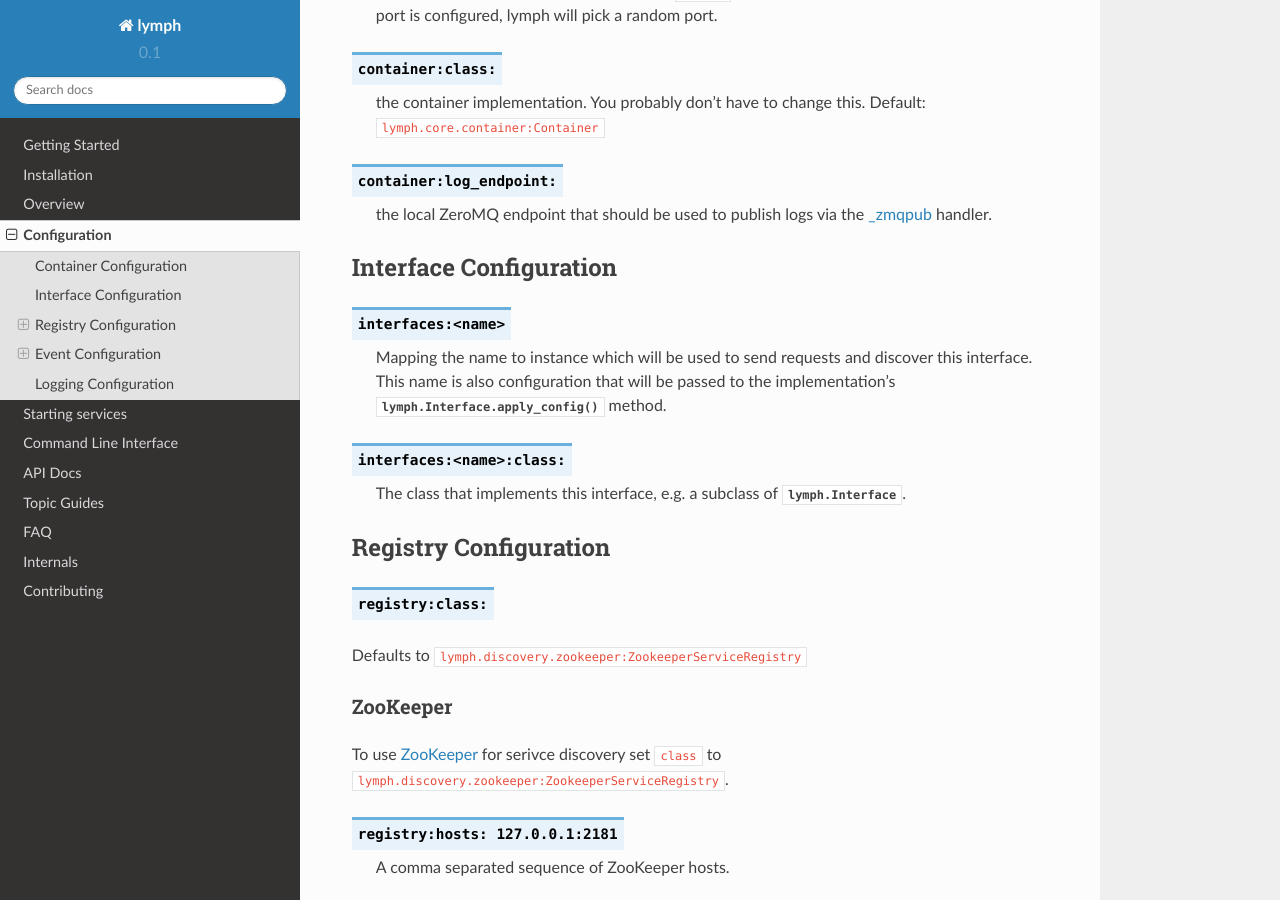
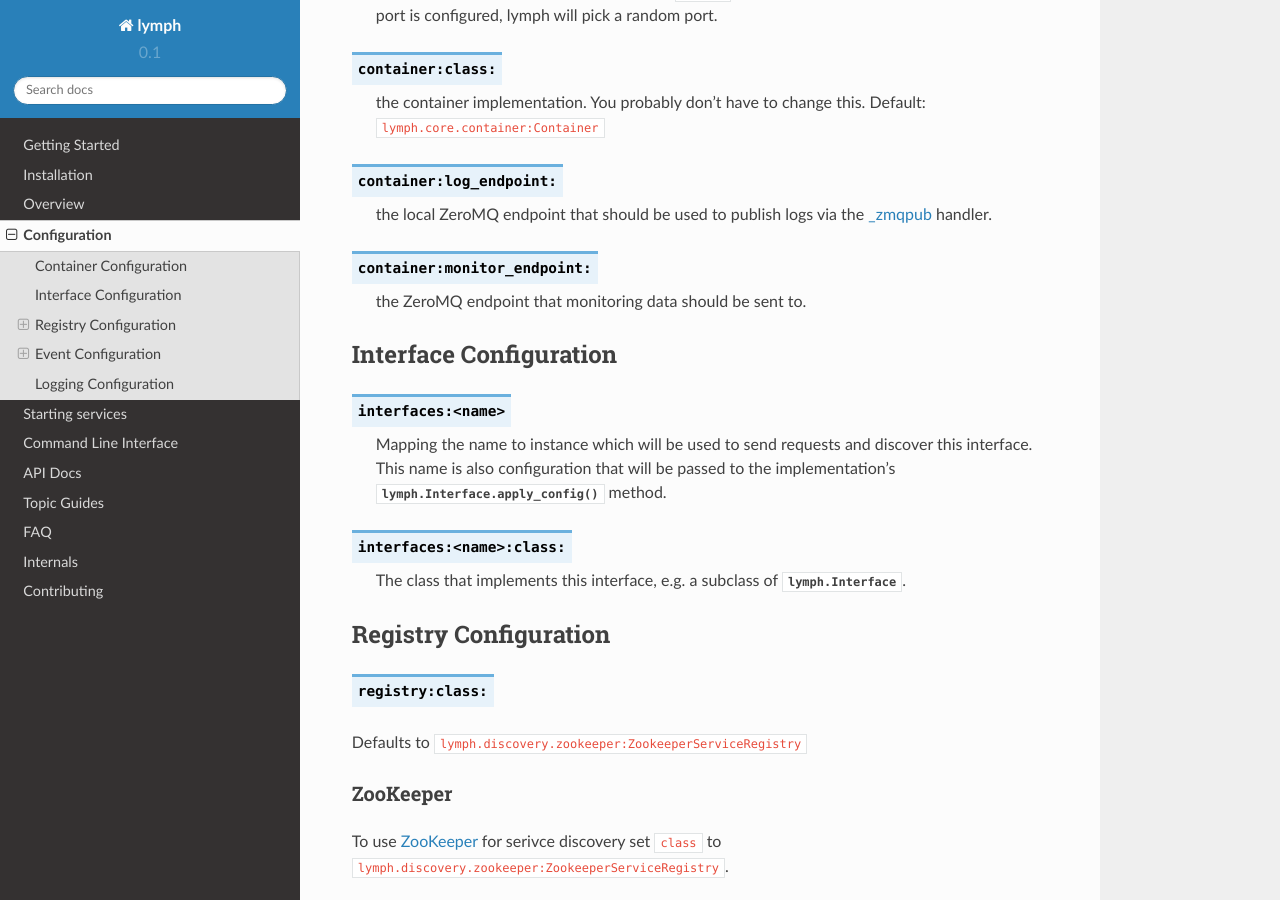
Before and after one commit to deliveryhero/lymph, a Sphinx documentation site: the page built from docs/configuration.rst, in a window 1280 px wide and 900 px high, scrolled down 597 px. Built offline with Sphinx 7.4.7 and the Read the Docs theme 2.0.0, drawn with Linux system fonts in a browser that asks for light colours; formulas are drawn with MathJax 3.

Commit message:
Added docs for monitor_endpoint config

```diff
--- a/docs/configuration.rst
+++ b/docs/configuration.rst
@@ -42,6 +42,10 @@ Container Configuration
 
     the local ZeroMQ endpoint that should be used to publish logs via
     the :ref:`_zmqpub <config-logging-_zmqpub>` handler.
+
+.. describe:: container:monitor_endpoint:
+
+    the ZeroMQ endpoint that monitoring data should be sent to.
 
 
 .. _interface-config:
```
